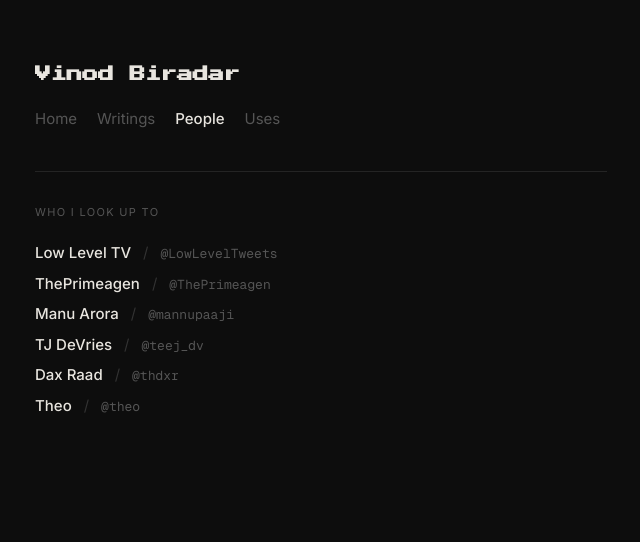
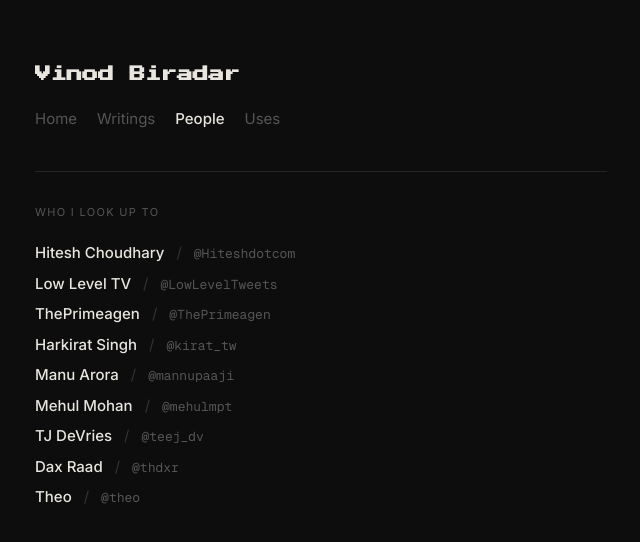
Before and after one commit to Vinodbiradar09/vinod.com, a Next.js app: page /people in a window 1280 px wide. Shown: the top 542 px of the page, without its empty margins (319-959 px from the left). Built offline with nearby package versions, Linux system fonts and the light colour scheme.

Commit message:
feat : add new people looks up

```diff
--- a/app/people/page.tsx
+++ b/app/people/page.tsx
@@ -10,6 +10,11 @@
 
 const people = [
   {
+    name: "Hitesh Choudhary",
+    handle: "@Hiteshdotcom",
+    url: "https://x.com/Hiteshdotcom",
+  },
+  {
     name: "Low Level TV",
     handle: "@LowLevelTweets",
     url: "https://x.com/LowLevelTweets",
@@ -20,9 +25,19 @@
     url: "https://x.com/ThePrimeagen",
   },
   {
+    name: "Harkirat Singh",
+    handle: "@kirat_tw",
+    url: "https://x.com/kirat_tw",
+  },
+  {
     name: "Manu Arora",
     handle: "@mannupaaji",
     url: "https://x.com/mannupaaji",
+  },
+  {
+    name: "Mehul Mohan",
+    handle: "@mehulmpt",
+    url: "https://x.com/mehulmpt",
   },
   {
     name: "TJ DeVries",
```
